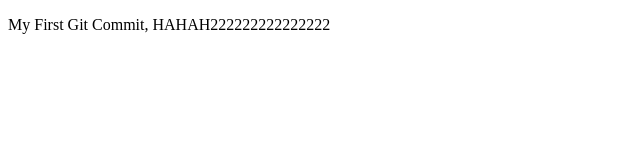
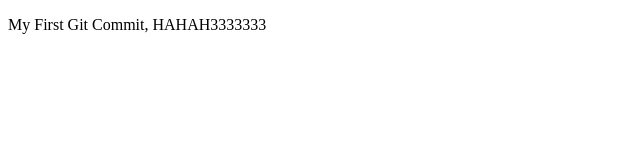
Before and after one commit to DaWenGe/playGround, a plain HTML site: page index.html in a window 1280 px wide. Shown: the full height of the page, 0-640 px from the left. Drawn offline with Linux system fonts and the light colour scheme.

Commit message:
333333333

```diff
--- a/index.html
+++ b/index.html
@@ -5,6 +5,6 @@
 		<title>My First Git Commit</title>
 	</head>
 	<body>
-		<p>My First Git Commit, HAHAH222222222222222</p>
+		<p>My First Git Commit, HAHAH3333333</p>
 	</body>
 </html>
```
